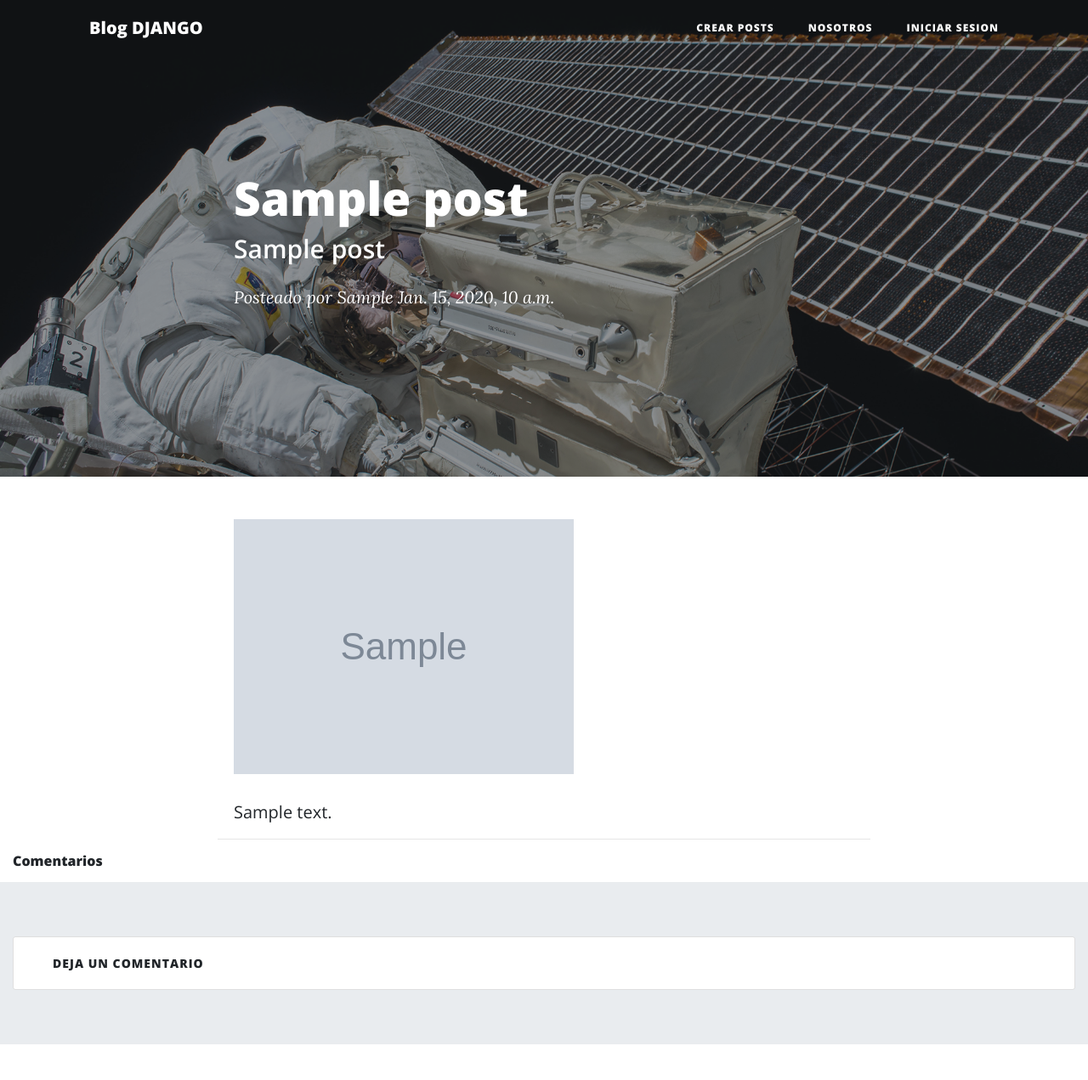
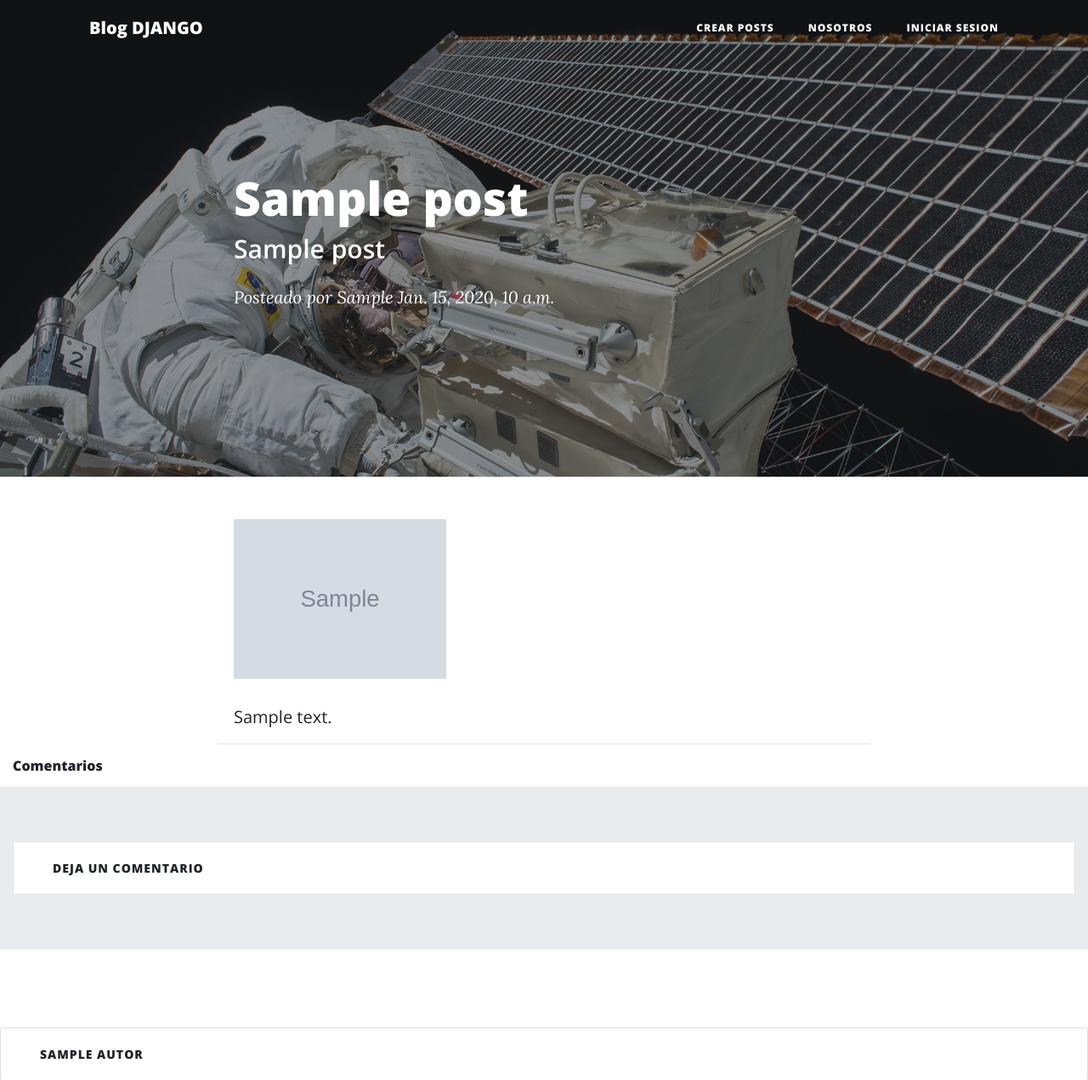
Before and after one commit to paodesign/informatorio, a Django app: template src/template/blog/post.html in a window 1280 px wide. Shown: the top 1271 px of the page at 85% size. Run offline with Django 3.2, Linux system fonts and the light colour scheme; the template is opened without the code that fills it: most values are stand-ins (such as "Sample title", 1, 10 or a date in 2020); grey boxes marked "Sample" are stand-in pictures; some libraries are stand-ins or nearby versions.

Commit message:
ajuste de imagen

```diff
--- a/src/template/blog/post.html
+++ b/src/template/blog/post.html
@@ -31,9 +31,9 @@
 <article>
   <div class="container ">
     <div class="row">
-      <div class="col-lg-8 col-md-10 mx-auto">
+      <div class="col-lg-8 col-md-10 mx-auto" >
         {% if post.imagen %}
-      <img src="{{post.imagen.url}}">
+      <img src="{{post.imagen.url}}" style="width: 250px;">
         {% endif %}
 
     </br></br>
```
